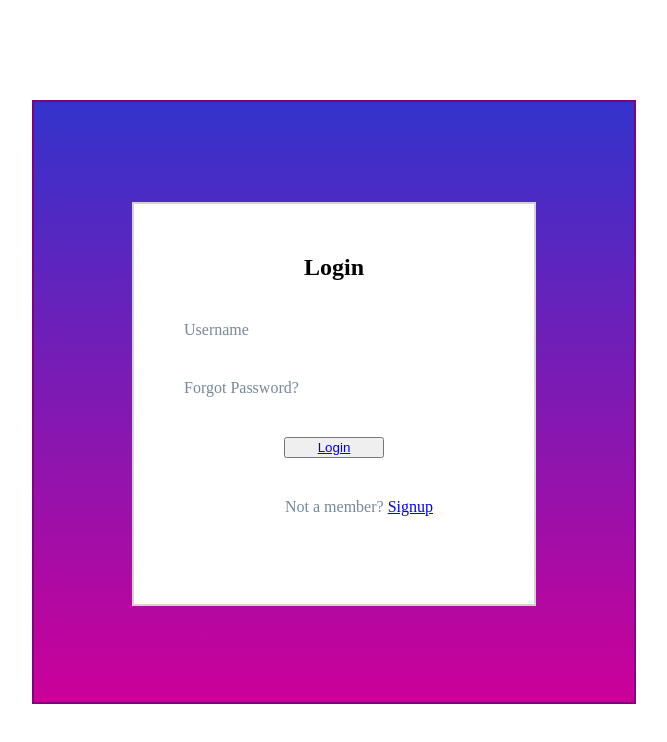
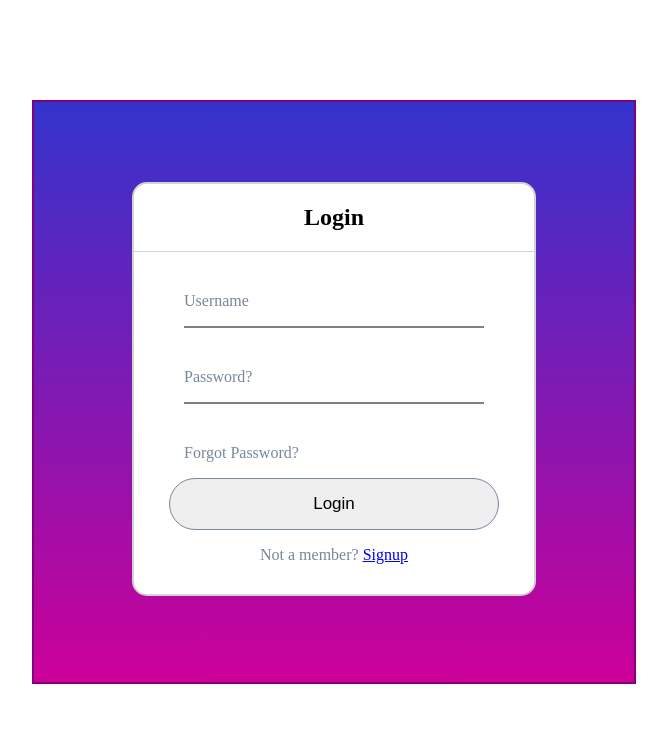
Before and after one commit to Ann-Barnshaw/Login-page, a plain HTML site: page index.html in a window 1280 px wide. Shown: the whole page, without its empty margins (306-973 px from the left). Drawn offline with Linux system fonts and the light colour scheme.

Commit message:
added styling to the login page

```diff
--- a/index.html
+++ b/index.html
@@ -1,5 +1,6 @@
 <!DOCTYPE html>
 <html lang="en">
+
 <head>
     <meta charset="UTF-8">
     <meta name="viewport" content="width=device-width, initial-scale=1.0">
@@ -10,17 +11,20 @@
 <body>
     <div class="wrapper">
         <div class="container">
-        <div>
+            <div class="heading">
                 <h2>Login</h2>
             </div>
             <div class="username">
                 <p>Username</p>
             </div>
             <div class="password">
-            <p>Forgot Password?</p>
+                <p>Password?</p>
+            </div>
+            <div >
+                <p class="forgot_password">Forgot Password?</p>
             </div>
             <div class="login">
-            <button class="login_btn"><a href="#">Login</a></button>
+                <button class="login_btn"><a href="#" class="login_a">Login</a></button>
             </div>
             <div class="sign">
                 <p>Not a member? <a href="#">Signup</a></p>
@@ -28,4 +32,5 @@
         </div>
     </div>
 </body>
+
 </html>
--- a/style.css
+++ b/style.css
@@ -5,23 +5,29 @@ body {
     width: 400px;
     border: 2px solid lightgrey;
     margin: 0 auto;
-    margin-top: 100px;
-    height: 400px;
+    margin-top: 80px;
+    height: 410px;
     background-color: white;
+    border-top-left-radius: 15px;
+    border-bottom-left-radius: 15px;
+    border-top-right-radius: 15px;
+    border-bottom-right-radius: 15px;
+}
+.heading {
+    border-bottom: 1px solid lightgrey;
 }
 h2 {
     font: bold;
-    padding-top: 30px;
     color: black;
-    padding-bottom: 20px;
     text-align: center;
+
 }
 .login_btn {
 width: 100px;
 }
 .wrapper {
     width: 600px;
-    height: 600px;
+    height: 580px;
     margin: 0 auto;
     border: 2px solid purple;
     margin-top: 100px;
@@ -29,22 +35,35 @@ width: 100px;
 
 }
 .login_btn {
-    width: 100px;
+    width: 330px;
+    padding: 15px;
+    border-top-left-radius: 30px;
+    border-bottom-left-radius: 30px;
+    border-top-right-radius: 30px;
+    border-bottom-right-radius: 30px;
+    border: 1px solid lightslategray;
 }
 .username {
-    margin-left: 50px;
-    margin-bottom: 40px;
+    margin: 40px 50px;
+    border-bottom: 2px solid grey;
 }
 .password {
-    margin-left: 50px;
-    margin-bottom: 40px;
+    margin: 40px 50px;
+    border-bottom: 2px solid grey;
 }
 .login {
-    margin-bottom: 40px;
     text-align: center;
 }
 .sign {
-    margin-left: 50px;
-    margin-bottom: 0px;
+    margin-bottom: 30px;
     text-align: center;
 }
+.forgot_password {
+    margin-left: 50px;
+}
+.login_a {
+    text-decoration: none;
+    font-size: 17px;
+    color: black;
+
+}
```
Lines whose indentation alone changed are shown as unchanged.
